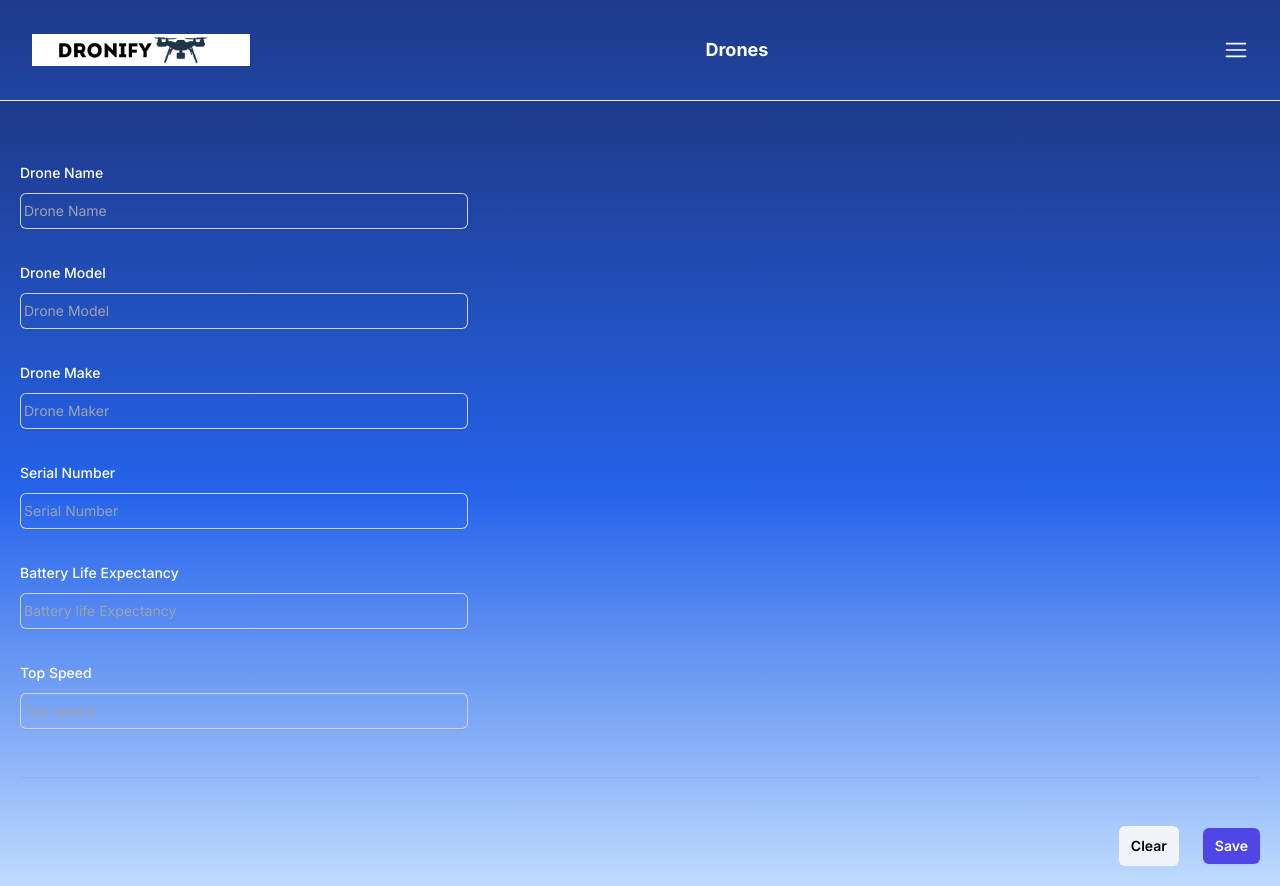
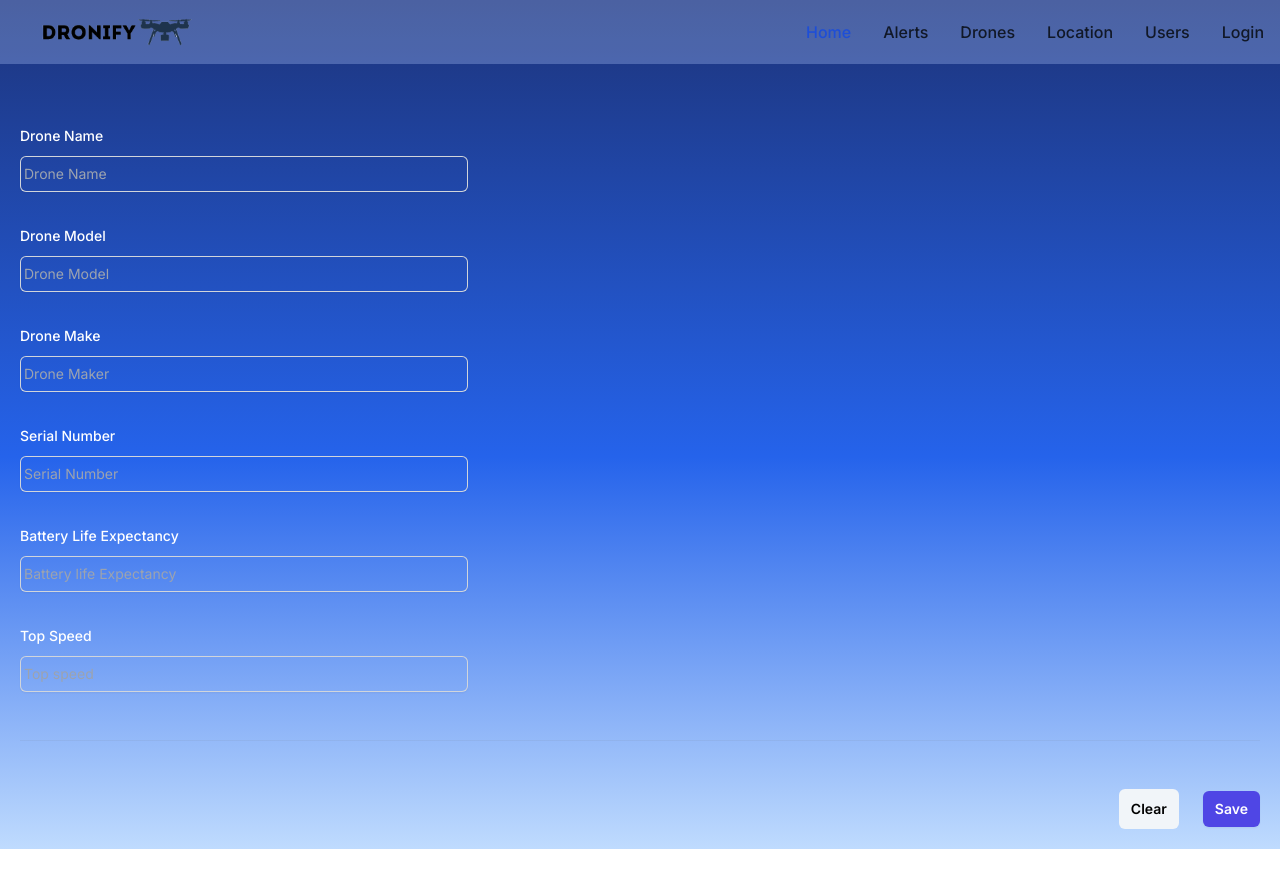
Before and after one commit to NielPatelSE12/zero_trust_project, a Next.js app: page /drones/DroneSettings in a window 1280 px wide. After the commit the page ends 849 px from the top, so only its background shows below. Built offline with nearby package versions, Linux system fonts and the light colour scheme.

Commit message:
more drone page updates, header now a file

```diff
--- a/app/drones/DroneSettings/page.tsx
+++ b/app/drones/DroneSettings/page.tsx
@@ -1,8 +1,7 @@
 "use client";
 import React, { useEffect, useState } from "react";
-import Link from "next/link";
-import { RxHamburgerMenu } from "react-icons/rx";
 import { useSearchParams } from "next/navigation";
+import Heading from "../heading";
 
 export default function Example() {
   const searchParams = useSearchParams();
@@ -69,20 +68,7 @@ export default function Example() {
   return (
     <div className="flex flex-col h-screen overscroll-auto dark:bg-gradient-to-b dark:from-gray-900 dark:via-indigo-800 dark:to-gray-600 bg-gradient-to-b from-blue-900 via-blue-600 to-blue-200 text-white">
       {/* Temp Header: To be finalized*/}
-      <header className="flex justify-between items-center py-4 px-8 border-b border-gray-200">
-        <div className="flex items-center">
-          <Link className="bg-white" href="/">
-            <img src="/dronify.png" alt="Logo" className="h-8" />
-          </Link>
-        </div>
-        <div className="text-lg font-bold p-5 flex items-center">
-          <h1>Drones</h1>
-        </div>
-        <div>
-          <RxHamburgerMenu className="text-2xl" />
-        </div>
-      </header>
-
+      <Heading></Heading>
       <form onSubmit={handleSubmit}>
         <div className="h-full space-y-12 p-5 dark:bg-gradient-to-b dark:from-gray-900 dark:via-indigo-800 dark:to-gray-600 bg-gradient-to-b from-blue-900 via-blue-600 to-blue-200 text-white">
           <div className="border-b border-gray-500/10 pb-12">
@@ -174,6 +160,11 @@ export default function Example() {
                       id="SerialNumber"
                       value={formData.SerialNumber}
                       onChange={handleChange}
+                      disabled={
+                        formData.SerialNumber ===
+                          initialFormData.SerialNumber &&
+                        initialFormData.SerialNumber !== ""
+                      }
                       className="block flex-1 border-0 bg-transparent py-1.5 pl-1 text-white placeholder:text-gray-400 focus:ring-0 sm:text-sm sm:leading-6"
                       placeholder="Serial Number"
                     />
--- /dev/null
+++ b/app/drones/heading.tsx
@@ -0,0 +1,111 @@
+import Link from "next/link";
+import { useState } from "react";
+
+export default function Heading() {
+  const [open, setOpen] = useState<number | null>(null);
+  const toggleMenu = () => {
+    setOpen(!open);
+    const navbarDefault = document.getElementById("navbar-default");
+    if (navbarDefault) {
+      if (open) {
+        navbarDefault.classList.add("hidden");
+      } else {
+        navbarDefault.classList.remove("hidden");
+      }
+    }
+  };
+  return (
+    <nav className="bg-white/20 border-gray-200 dark:bg-gray-900">
+      <div className="max-w-screen-xl flex flex-wrap items-center justify-between mx-auto p-4">
+        <Link
+          href="/"
+          className="flex items-center space-x-3 rtl:space-x-reverse"
+        >
+          <img
+            src="../dronify.png"
+            className="h-8 dark:invert"
+            alt="Dronify Logo"
+          />
+        </Link>
+        <button
+          data-collapse-toggle="navbar-default"
+          type="button"
+          className="inline-flex items-center p-2 w-10 h-10 justify-center text-sm text-gray-500 rounded-lg md:hidden hover:bg-gray-100 focus:outline-none focus:ring-2 focus:ring-gray-200 dark:text-gray-400 dark:hover:bg-gray-700 dark:focus:ring-gray-600"
+          aria-controls="navbar-default"
+          aria-expanded="false"
+          onClick={toggleMenu}
+        >
+          <span className="sr-only">Open main menu</span>
+          <svg
+            className="w-5 h-5"
+            aria-hidden="true"
+            xmlns="http://www.w3.org/2000/svg"
+            fill="none"
+            viewBox="0 0 17 14"
+          >
+            <path
+              stroke="currentColor"
+              strokeLinecap="round"
+              strokeLinejoin="round"
+              strokeWidth="2"
+              d="M1 1h15M1 7h15M1 13h15"
+            />
+          </svg>
+        </button>
+        <div className="hidden w-full md:block md:w-auto" id="navbar-default">
+          <ul className="font-medium flex flex-col p-4 md:p-0 mt-4 rounded-lg md:flex-row md:space-x-8 rtl:space-x-reverse md:mt-0 md:border-0 dark:bg-gray-800 md:dark:bg-gray-900 dark:border-gray-700">
+            <li>
+              <Link
+                href="/"
+                className="block py-2 px-3 text-white bg-blue-700 rounded md:bg-transparent md:text-blue-700 md:p-0 dark:text-white md:dark:text-blue-500"
+                aria-current="page"
+              >
+                Home
+              </Link>
+            </li>
+            <li>
+              <Link
+                href="/alerts"
+                className="block py-2 px-3 text-gray-900 rounded hover:bg-gray-100 md:hover:bg-transparent md:border-0 md:hover:text-blue-700 md:p-0 dark:text-white md:dark:hover:text-blue-500 dark:hover:bg-gray-700 dark:hover:text-white md:dark:hover:bg-transparent"
+              >
+                Alerts
+              </Link>
+            </li>
+            <li>
+              <Link
+                href="/drones"
+                className="block py-2 px-3 text-gray-900 rounded hover:bg-gray-100 md:hover:bg-transparent md:border-0 md:hover:text-blue-700 md:p-0 dark:text-white md:dark:hover:text-blue-500 dark:hover:bg-gray-700 dark:hover:text-white md:dark:hover:bg-transparent"
+              >
+                Drones
+              </Link>
+            </li>
+            <li>
+              <a
+                href="/"
+                className="block py-2 px-3 text-gray-900 rounded hover:bg-gray-100 md:hover:bg-transparent md:border-0 md:hover:text-blue-700 md:p-0 dark:text-white md:dark:hover:text-blue-500 dark:hover:bg-gray-700 dark:hover:text-white md:dark:hover:bg-transparent"
+              >
+                Location
+              </a>
+            </li>
+            <li>
+              <a
+                href="/users"
+                className="block py-2 px-3 text-gray-900 rounded hover:bg-gray-100 md:hover:bg-transparent md:border-0 md:hover:text-blue-700 md:p-0 dark:text-white md:dark:hover:text-blue-500 dark:hover:bg-gray-700 dark:hover:text-white md:dark:hover:bg-transparent"
+              >
+                Users
+              </a>
+            </li>
+            <li>
+              <Link
+                href="Login"
+                className="block py-2 px-3 text-gray-900 rounded hover:bg-gray-100 md:hover:bg-transparent md:border-0 md:hover:text-blue-700 md:p-0 dark:text-white md:dark:hover:text-blue-500 dark:hover:bg-gray-700 dark:hover:text-white md:dark:hover:bg-transparent"
+              >
+                Login
+              </Link>
+            </li>
+          </ul>
+        </div>
+      </div>
+    </nav>
+  );
+}
--- a/app/drones/page.tsx
+++ b/app/drones/page.tsx
@@ -3,13 +3,10 @@ import React from "react";
 import Link from "next/link";
 import AccordionItem from "./AccordionItem";
 import { useState } from "react";
-import { RxHamburgerMenu } from "react-icons/rx";
 import GetDroneData from "./getDroneData";
 import { AiOutlinePlus } from "react-icons/ai";
+import Heading from "./heading";
 
-{
-  /* Logic for Accordion list  */
-}
 export default function Page() {
   const [droneData, setDroneData] = useState(GetDroneData);
   const [open, setOpen] = useState<number | null>(null);
@@ -18,108 +15,13 @@ export default function Page() {
     setOpen((prevOpen) => (prevOpen === index ? null : index));
   };
 
-  const toggleMenu = () => {
-    setOpen(!open);
-    const navbarDefault = document.getElementById("navbar-default");
-    if (navbarDefault) {
-      if (open) {
-        navbarDefault.classList.add("hidden");
-      } else {
-        navbarDefault.classList.remove("hidden");
-      }
-    }
-  };
-
   {
     /* Backend replace title and desc with drone information  when adding or removing items in
   accordion data make sure to also update the AccordionItem.tsx file */
   }
   return (
-    <div className="flex flex-col h-screen dark:bg-gradient-to-b dark:from-gray-900 dark:via-indigo-800 dark:to-gray-600 bg-gradient-to-b from-blue-900 via-blue-600 to-blue-200 text-white">
-      <nav className="bg-white/20 border-gray-200 dark:bg-gray-900">
-        <div className="max-w-screen-xl flex flex-wrap items-center justify-between mx-auto p-4">
-          <Link
-            href="/"
-            className="flex items-center space-x-3 rtl:space-x-reverse"
-          >
-            <img
-              src="dronify.png"
-              className="h-8 dark:invert"
-              alt="Dronify Logo"
-            />
-          </Link>
-          <button
-            data-collapse-toggle="navbar-default"
-            type="button"
-            className="inline-flex items-center p-2 w-10 h-10 justify-center text-sm text-gray-500 rounded-lg md:hidden hover:bg-gray-100 focus:outline-none focus:ring-2 focus:ring-gray-200 dark:text-gray-400 dark:hover:bg-gray-700 dark:focus:ring-gray-600"
-            aria-controls="navbar-default"
-            aria-expanded="false"
-            onClick={toggleMenu}
-          >
-            <span className="sr-only">Open main menu</span>
-            <svg
-              className="w-5 h-5"
-              aria-hidden="true"
-              xmlns="http://www.w3.org/2000/svg"
-              fill="none"
-              viewBox="0 0 17 14"
-            >
-              <path
-                stroke="currentColor"
-                strokeLinecap="round"
-                strokeLinejoin="round"
-                strokeWidth="2"
-                d="M1 1h15M1 7h15M1 13h15"
-              />
-            </svg>
-          </button>
-          <div className="hidden w-full md:block md:w-auto" id="navbar-default">
-            <ul className="font-medium flex flex-col p-4 md:p-0 mt-4 rounded-lg md:flex-row md:space-x-8 rtl:space-x-reverse md:mt-0 md:border-0 dark:bg-gray-800 md:dark:bg-gray-900 dark:border-gray-700">
-              <li>
-                <Link
-                  href="/"
-                  className="block py-2 px-3 text-white bg-blue-700 rounded md:bg-transparent md:text-blue-700 md:p-0 dark:text-white md:dark:text-blue-500"
-                  aria-current="page"
-                >
-                  Home
-                </Link>
-              </li>
-              <li>
-                <Link
-                  href="/alerts"
-                  className="block py-2 px-3 text-gray-900 rounded hover:bg-gray-100 md:hover:bg-transparent md:border-0 md:hover:text-blue-700 md:p-0 dark:text-white md:dark:hover:text-blue-500 dark:hover:bg-gray-700 dark:hover:text-white md:dark:hover:bg-transparent"
-                >
-                  Alerts
-                </Link>
-              </li>
-              <li>
-                <a
-                  href="/"
-                  className="block py-2 px-3 text-gray-900 rounded hover:bg-gray-100 md:hover:bg-transparent md:border-0 md:hover:text-blue-700 md:p-0 dark:text-white md:dark:hover:text-blue-500 dark:hover:bg-gray-700 dark:hover:text-white md:dark:hover:bg-transparent"
-                >
-                  Location
-                </a>
-              </li>
-              <li>
-                <a
-                  href="/users"
-                  className="block py-2 px-3 text-gray-900 rounded hover:bg-gray-100 md:hover:bg-transparent md:border-0 md:hover:text-blue-700 md:p-0 dark:text-white md:dark:hover:text-blue-500 dark:hover:bg-gray-700 dark:hover:text-white md:dark:hover:bg-transparent"
-                >
-                  Users
-                </a>
-              </li>
-              <li>
-                <Link
-                  href="Login"
-                  className="block py-2 px-3 text-gray-900 rounded hover:bg-gray-100 md:hover:bg-transparent md:border-0 md:hover:text-blue-700 md:p-0 dark:text-white md:dark:hover:text-blue-500 dark:hover:bg-gray-700 dark:hover:text-white md:dark:hover:bg-transparent"
-                >
-                  Login
-                </Link>
-              </li>
-            </ul>
-          </div>
-        </div>
-      </nav>
+    <div className="flex flex-col h-screen dark:bg-gradient-to-b dark:from-gray-900 dark:via-indigo-800 dark:to-gray-600 bg-gradient-to-b from-blue-900 via-blue-600 to-blue-200 overflow-auto text-white">
+      <Heading></Heading>
       {/* Main Content */}
       <main className="flex-1 flex justify-center items-center">
         <div className="flex flex-col items-center w-[80%]">
```
